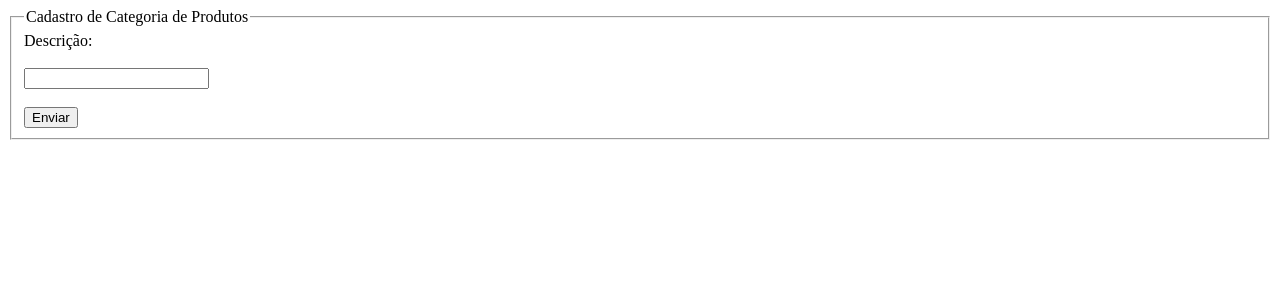
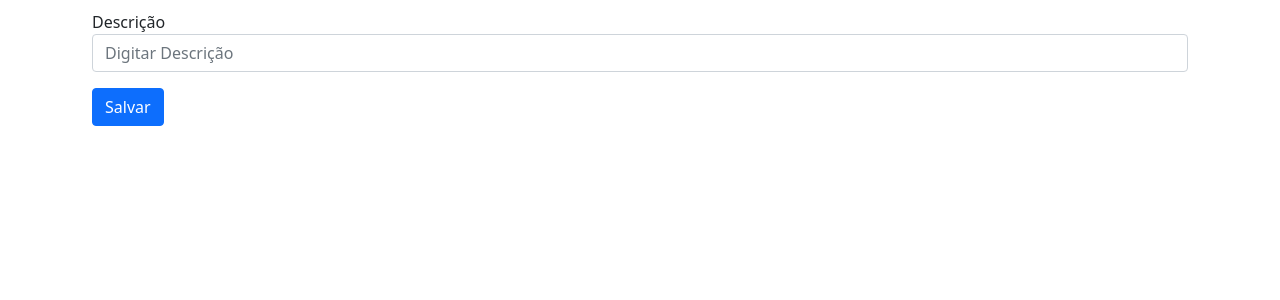
Before and after one commit to edufrasson/projeto-mvc, a PHP site: template View/modules/Categoria_Produto/FormCategoriaProduto.php in a window 1280 px wide. Shown: the top 300 px of the page. Run offline with PHP 8.4, Linux system fonts and the light colour scheme; the template is opened without the code that fills it, so the values that code supplies are empty; some libraries are stand-ins or nearby versions.

Commit message:
começo da adição do bootstrap

```diff
--- a/DAO/MySQL.php
+++ b/DAO/MySQL.php
@@ -1,9 +1,9 @@
 <?php
 
 class MySQL extends PDO{
-    public $dsn = 'mysql:host=localhost:3307;dbname=db_sistema';
+    public $dsn = 'mysql:host=localhost;dbname=db_sistema';
     public $user = 'root';
-    public $pass = 'etecjau';
+    public $pass = 'Eduardo@mysql';
     public function __construct()
     {
         return parent::__construct($this->dsn, $this->user, $this->pass);
--- a/Model/FuncionarioModel.php
+++ b/Model/FuncionarioModel.php
@@ -10,7 +10,7 @@ class FuncionarioModel{
     {
         include 'DAO/FuncionarioDAO.php';
 
-        $dao = new FuncionarioDAO;
+        $dao = new FuncionarioDAO();
 
         if(empty($this->id))
             $dao->insert($this);
--- a/Model/PessoaModel.php
+++ b/Model/PessoaModel.php
@@ -10,7 +10,7 @@ class PessoaModel{
     {
         include 'DAO/PessoaDAO.php';
 
-        $dao = new PessoaDAO;
+        $dao = new PessoaDAO();
         if(empty($this->id))
             $dao->insert($this);
         else
--- a/Model/ProdutoModel.php
+++ b/Model/ProdutoModel.php
@@ -12,7 +12,7 @@ class ProdutoModel{
         include 'DAO/ProdutoDAO.php';
 
         // Instanciando um objeto da classe ProdutoDAO
-        $dao = new ProdutoDAO;
+        $dao = new ProdutoDAO();
 
         // Inserindo o próprio objeto model para a classe DAO
         if(empty($this->id))
--- a/View/includes/css_config.php
+++ b/View/includes/css_config.php
@@ -1,2 +1,4 @@
 <!--Bootstrap CSS -->
 <link href="https://cdn.jsdelivr.net/npm/bootstrap@5.1.3/dist/css/bootstrap.min.css" rel="stylesheet" integrity="sha384-1BmE4kWBq78iYhFldvKuhfTAU6auU8tT94WrHftjDbrCEXSU1oBoqyl2QvZ6jIW3" crossorigin="anonymous">
+<!--Boxicon -->
+<link href='https://unpkg.com/boxicons@2.1.2/css/boxicons.min.css' rel='stylesheet'>
--- a/View/modules/Categoria_Produto/FormCategoriaProduto.php
+++ b/View/modules/Categoria_Produto/FormCategoriaProduto.php
@@ -1,23 +1,35 @@
 <!DOCTYPE html>
 <html lang="en">
+
 <head>
     <meta charset="UTF-8">
     <meta http-equiv="X-UA-Compatible" content="IE=edge">
     <meta name="viewport" content="width=device-width, initial-scale=1.0">
+    <?php include 'View/includes/css_config.php'?>
     <title>Document</title>
     <style>
-        input, label {display: block}
+        form{padding: 10px;}
     </style>
 </head>
+
 <body>
-    <form action="/categoria_produto/save" method="post">
-        <fieldset>
-            <legend>Cadastro de Categoria de Produtos</legend>
-            <label for="descricao">Descrição: </label><br>
-            <input type="text" name="descricao" id="descricao"><br>
+    <header>
+        <?php include 'View/includes/cabecalho.php'?>
+    </header>
+    <div class="container">
+        <form class="form" action="/categoria_produto/save" method="post">
+            <div class="form-group mb-3">
+                <label for="descricao">Descrição</label>
+                <input type="text" class="form-control" name="descricao" aria-describedby="emailHelp" placeholder="Digitar Descrição">
+            </div>
+            <button type="submit" class="btn btn-primary">Salvar</button>
+        </form>
+    </div>
+    <footer>
+        <?php include 'View/includes/footer.php'?>
+    </footer>
 
-            <button type="submit">Enviar</button>
-        </fieldset>
-    </form>
+    <?php include 'View/includes/js_config.php'?>
 </body>
+
 </html>
--- a/View/modules/Funcionario/ListarFuncionario.php
+++ b/View/modules/Funcionario/ListarFuncionario.php
@@ -16,6 +16,7 @@
                     <th scope="col">ID</th>
                     <th scope="col">CPF</th>
                     <th scope="col">Data de Nascimento</th>
+                    <th scope="col">Ações</th>
                 </tr>
             </thead>
             <tbody>
```
Also changed, not shown: View/modules/Categoria_Produto/ListarCategoriaProduto.php (+19 -6 lines), View/modules/Pessoa/ListarPessoas.php (+15 -2 lines), View/modules/Produto/ListarProduto.php (+18 -2 lines), View/includes/cabecalho.php (added), View/includes/footer.php (added).
